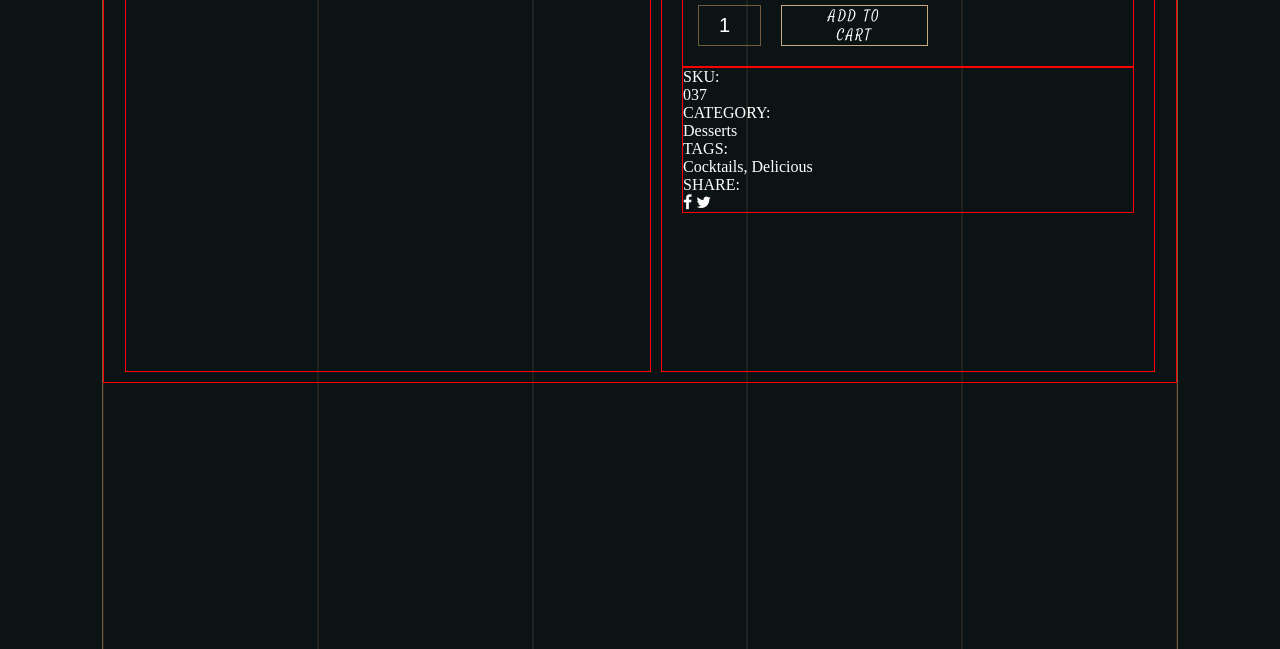
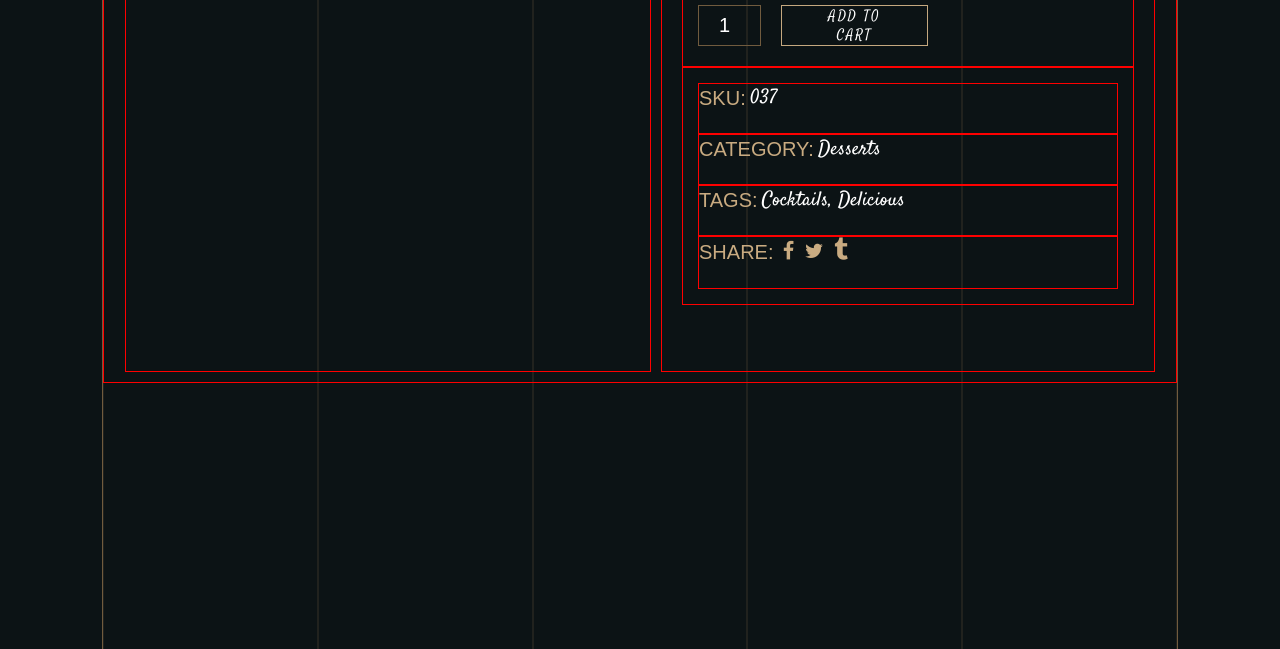
Before and after one commit to Hosseinghadirzadeh/CocktailShop, a plain HTML site: page index.html in a window 1280 px wide. Shown: the part 601-1250 px from the top of the page. Drawn offline with Linux system fonts and the light colour scheme.

Commit message:
row1 completed and improved

```diff
--- a/css/style.scss
+++ b/css/style.scss
@@ -77,8 +77,8 @@ $num: 1;
         transform: rotate(-22deg);
         top: unset;
     }
-    :hover > &::before,
-    :hover > &::after {
+    &:hover::before,
+    &:hover::after {
         width: 31%;
     }
 }
@@ -310,11 +310,12 @@ main {
     }
 
     > .text {
-        @extend .bt;
+        @extend .bt, .df;
+        align-content: flex-start;
         color: white;
         width: 47%;
         padding: 45px 20px 25px 20px;
-        height: calc(100vh - 50px);
+        min-height: calc(100vh - 50px);
         > * {
             width: 100%;
             @extend .bt;
@@ -344,11 +345,11 @@ main {
             @extend .df;
             justify-content: flex-start;
             padding: 20px 15px;
-            >button{
+            > button {
                 margin-left: 20px;
                 height: 41px;
             }
-            >input{
+            > input {
                 outline: none;
                 border: 1px solid $gcolor;
                 background-color: transparent;
@@ -357,11 +358,52 @@ main {
                 height: 41px;
                 padding-left: 20px;
                 font-size: 20px;
-                &::-webkit-inner-spin-button,::-webkit-outer-spin-button{
+                &::-webkit-inner-spin-button,
+                ::-webkit-outer-spin-button {
                     -webkit-appearance: none;
                     margin: 0;
                 }
             }
         }
+        .desc {
+            font-size: 20px;
+            @extend .bt, .df;
+            padding: 15px;
+            justify-content: flex-start;
+            > div {
+                width: 100%;
+                @extend .bt, .df;
+                justify-content: flex-start;
+                > span {
+                    color: $gcolor2;
+                    margin-right: 1%;
+
+                    font-family: Arial, "Helvetica Neue", Helvetica, sans-serif;
+                    margin-bottom: 20px;
+                }
+                > p {
+                    @extend .FONT;
+                    font-size: 20px;
+
+                    margin-bottom: 20px;
+                    i {
+                        color: $gcolor2;
+                        transition: all 0.4s;
+                        margin-left: 5px;
+                        &:hover {
+                            color: $gcolor;
+                            cursor: pointer;
+                        }
+                    }
+                    span {
+                        transition: all 0.4s;
+                    }
+                    > span:hover {
+                        color: $gcolor2;
+                        cursor: pointer;
+                    }
+                }
+            }
+        }
     }
 }
--- a/index.html
+++ b/index.html
@@ -85,15 +85,24 @@
                     </section>
 
                     <div class="desc">
-                        <span>SKU: </span>
-                        <p>037</p>
-                        <span>CATEGORY: </span>
-                        <p>Desserts</p>
-                        <span>TAGS: </span>
-                        <p>Cocktails, Delicious</p>
-                        <span>SHARE: </span>
-                        <p><i class="fa fa-facebook-f"></i> <i class="fa fa-twitter"></i> <i class="fa fa-timblr"></i>
-                        </p>
+                        <div>
+                            <span>SKU: </span>
+                            <p><span> 037</span></p>
+                        </div>
+                        <div>
+                            <span>CATEGORY: </span>
+                            <p><span> Desserts</span></p>
+                        </div>
+                        <div>
+                            <span>TAGS: </span>
+                            <p><span> Cocktails</span>, <span>Delicious</span></p>
+                        </div>
+                        <div>
+                            <span>SHARE: </span>
+                            <p><i class="fa fa-facebook-f"></i> <i class="fa fa-twitter"></i>
+                                <i style="font-size:24px" class="fa">&#xf173;</i>
+                            </p>
+                        </div>
                     </div>
                 </div>
             </div>
```
Also changed, not shown: css/style.css, 1 other file.
